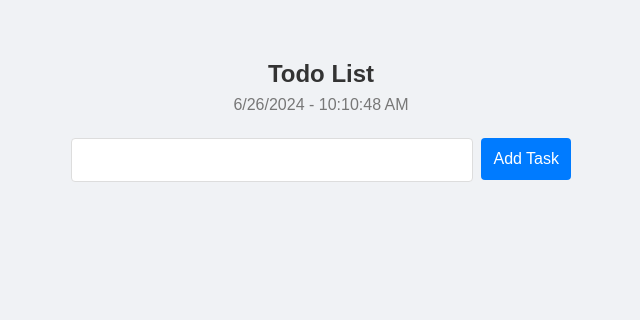
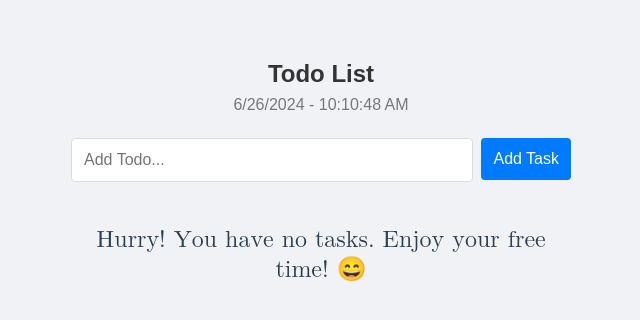
Before and after one commit to alalUDDIN123/react_19, a React (Vite) app: page / in a window 1280 px wide. Shown: the top 320 px of the page, without its empty margins (319-959 px from the left). Built offline with nearby package versions, Linux system fonts and the light colour scheme.

Commit message:
todo item isEditted mood applied

```diff
--- a/src/components/TodoItem.jsx
+++ b/src/components/TodoItem.jsx
@@ -3,24 +3,24 @@ import PropTypes from "prop-types";
 import { MdCheck, MdDeleteForever, MdEdit, MdSave, MdClose } from "react-icons/md";
 
 const TodoItem = ({ todo, index, handleCheck, handleDelete, handleEdit }) => {
-    const [isEditing, setIsEditing] = useState(false);
     const [editText, setEditText] = useState(todo.text);
 
     const handleEditClick = () => {
-        if (isEditing) {
-            handleEdit(index, editText);
+        if (todo.isEditing) {
+            handleEdit(index, editText, false);
+        } else {
+            handleEdit(index, editText, true);
         }
-        setIsEditing(!isEditing);
+
     };
-
     const handleCancelClick = () => {
-        setIsEditing(false);
+        handleEdit(index, editText, false);
         setEditText(todo.text);
     };
 
     return (
         <li className={`todo-item ${todo.completed ? 'completed' : ''}`}>
-            {isEditing ? (
+            {todo.isEditing ? (
                 <input
                     type="text"
                     value={editText}
@@ -33,9 +33,9 @@ const TodoItem = ({ todo, index, handleCheck, handleDelete, handleEdit }) => {
                 {todo.completed ? <MdClose className="check-btn" /> : <MdCheck className="check-btn" />}
             </button>
             <button onClick={handleEditClick}>
-                {isEditing ? <MdSave className="edit-btn" /> : <MdEdit className="edit-btn" />}
+                {todo.isEditing ? <MdSave className="edit-btn" /> : <MdEdit className="edit-btn" />}
             </button>
-            {isEditing && (
+            {todo.isEditing && (
                 <button onClick={handleCancelClick}>
                     <MdClose className="cancel-btn" />
                 </button>
@@ -50,7 +50,8 @@ const TodoItem = ({ todo, index, handleCheck, handleDelete, handleEdit }) => {
 TodoItem.propTypes = {
     todo: PropTypes.shape({
         text: PropTypes.string.isRequired,
-        completed: PropTypes.bool.isRequired
+        completed: PropTypes.bool.isRequired,
+        isEditing: PropTypes.bool.isRequired,
     }).isRequired,
     index: PropTypes.number.isRequired,
     handleCheck: PropTypes.func.isRequired,
--- a/src/components/TodoList.jsx
+++ b/src/components/TodoList.jsx
@@ -15,10 +15,19 @@ const TodoList = ({ todos, setTodos }) => {
         setTodos((prev) => prev.filter((_, i) => i !== index));
     };
 
-    const handleEdit = (index, newText) => {
+    const handleEdit = (index, newText, boolean) => {
+        let isAnyTodoEditedMood = todos.filter((todo) => todo.isEditing == true)
+        if (isAnyTodoEditedMood.length > 0) {
+            setTodos((prev) =>
+                prev.map((todo) => ({
+                    ...todo,
+                    isEditing: false
+                }))
+            );
+        }
         setTodos((prev) =>
             prev.map((todo, i) =>
-                i === index ? { ...todo, text: newText } : todo
+                i === index ? { ...todo, text: newText, isEditing: boolean } : todo
             )
         );
     };
--- a/src/components/todo.jsx
+++ b/src/components/todo.jsx
@@ -26,7 +26,7 @@ const Todo = () => {
     const handleSubmit = (event) => {
         event.preventDefault();
         if (!todoInput) return;
-        setTodos((prev) => [...prev, { text: todoInput, completed: false }]);
+        setTodos((prev) => [...prev, { text: todoInput, completed: false, isEditing: false }]);
         setTodoInput('');
     };
 
@@ -48,6 +48,7 @@ const Todo = () => {
                             type="text"
                             className="todo-input"
                             autoComplete="off"
+                            placeholder="Add Todo..."
                             onChange={(e) => handleChange(e.target.value)}
                             value={todoInput}
                         />
@@ -63,8 +64,15 @@ const Todo = () => {
                 shouldShoulClearAllBtn && <button className="clear-btn" onClick={() => setTodos([])}>Clear All</button>
             }
 
+            {todos.length < 1 ? (
+                <div className="no-tasks-message">
+                    Hurry! You have no tasks. Enjoy your free time! 😄
+                </div>
+            ) : (
+                <TodoList todos={todos} setTodos={setTodos} />
+            )}
 
-            <TodoList todos={todos} setTodos={setTodos} />
+
         </section>
     );
 };
--- a/src/styles/todo.css
+++ b/src/styles/todo.css
@@ -1,4 +1,3 @@
-/* General Styles */
 body {
   font-family: Arial, sans-serif;
   background-color: #f0f2f5;
@@ -91,7 +90,7 @@ header h1 {
   border-bottom: 1px solid #ddd;
   transition: background-color 0.3s ease;
 }
-.todo-item  span{
+.todo-item span {
   display: inline-block;
   max-width: 300px;
   width: 100%;
@@ -166,3 +165,11 @@ header h1 {
 .delete-btn:hover {
   color: #c82333;
 }
+.no-tasks-message {
+  font-size: 1.5rem;
+  color: #2c3e50;
+  text-align: center;
+  margin: 20px 0;
+  padding: 20px;
+  font-family: math;
+}
```
